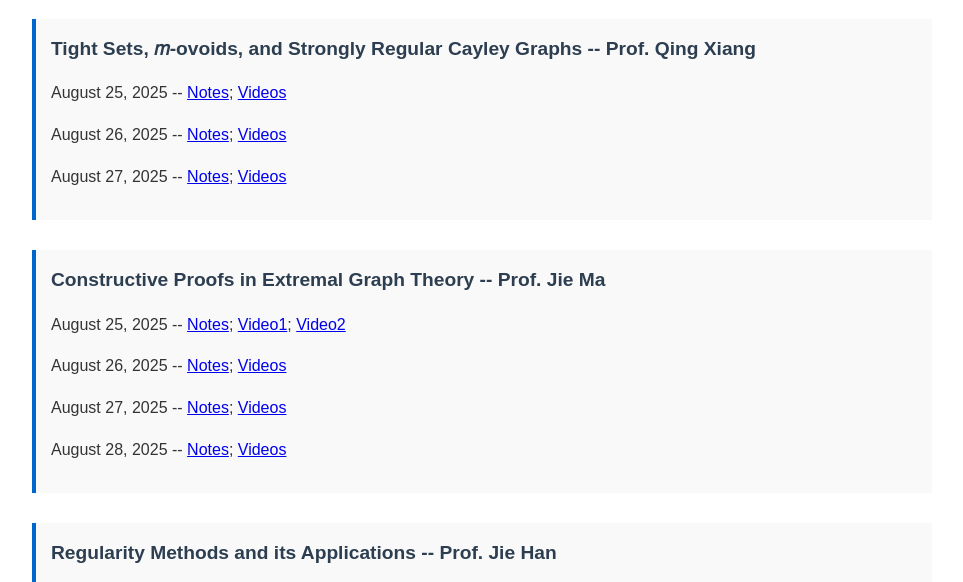
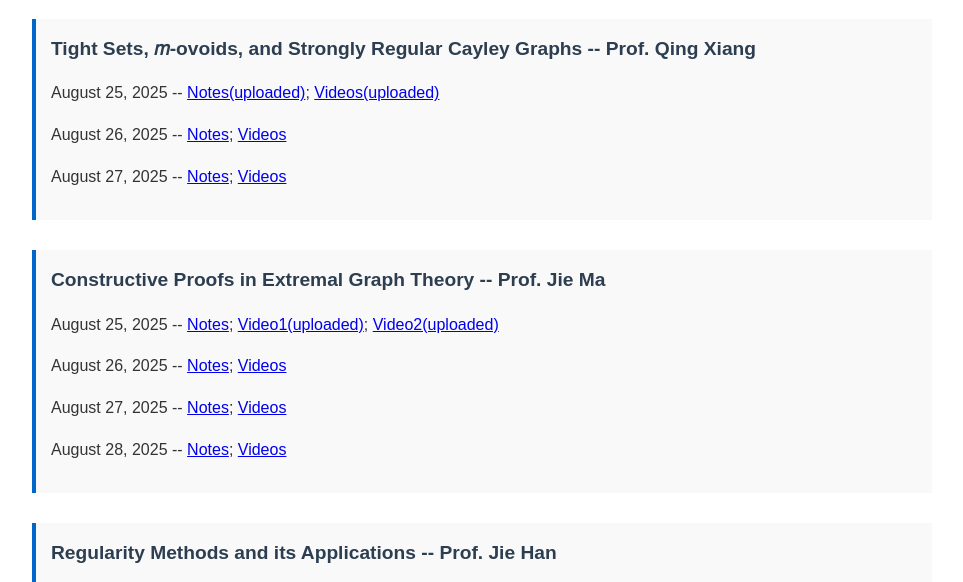
Before and after one commit to BUPT-graph-comb/BUPT-summer-school, a plain HTML site: page lecture_notes.html in a window 1280 px wide. Shown: the part 169-751 px from the top of the page, without its empty margins (158-1121 px from the left). Drawn offline with Linux system fonts and the light colour scheme.

Commit message:
Update lecture_notes.html

```diff
--- a/lecture_notes.html
+++ b/lecture_notes.html
@@ -74,8 +74,8 @@
     <div class="note-section">
         <div class="note-title">Tight Sets, 𝑚-ovoids, and Strongly Regular Cayley Graphs -- Prof. Qing Xiang</div>
         <div class="note-content">
-            <p>August 25, 2025 -- <a href="files/Xiang/FiniteGeometryI_Prof_Xiang.pdf" target="_blank">Notes</a>;
-                <a href="files/test2.txt" target="_blank">Videos</a> </p>
+            <p>August 25, 2025 -- <a href="files/Xiang/FiniteGeometryI_Prof_Xiang.pdf" target="_blank">Notes(uploaded)</a>;
+                <a href="https://www.bilibili.com/video/BV1J3exz6EuC/" target="_blank">Videos(uploaded)</a> </p>
             <p>August 26, 2025 -- <a href="files/test2.txt" target="_blank">Notes</a>;
                 <a href="files/test2.txt" target="_blank">Videos</a> </p>
             <p>August 27, 2025 -- <a href="files/test2.txt" target="_blank">Notes</a>;
@@ -87,8 +87,8 @@
         <div class="note-title">Constructive Proofs in Extremal Graph Theory -- Prof. Jie Ma</div>
         <div class="note-content">
             <p>August 25, 2025 -- <a href="files/test2.txt" target="_blank">Notes</a>;
-                <a href="https://www.bilibili.com/video/BV1FVexzgEGz/" target="_blank">Video1</a>;
-                <a href="https://www.bilibili.com/video/BV1EVexzuELH/" target="_blank">Video2</a> </p>
+                <a href="https://www.bilibili.com/video/BV1FVexzgEGz/" target="_blank">Video1(uploaded)</a>;
+                <a href="https://www.bilibili.com/video/BV1EVexzuELH/" target="_blank">Video2(uploaded)</a> </p>
             <p>August 26, 2025 -- <a href="files/test2.txt" target="_blank">Notes</a>;
                 <a href="files/test2.txt" target="_blank">Videos</a> </p>
             <p>August 27, 2025 -- <a href="files/test2.txt" target="_blank">Notes</a>;
```
